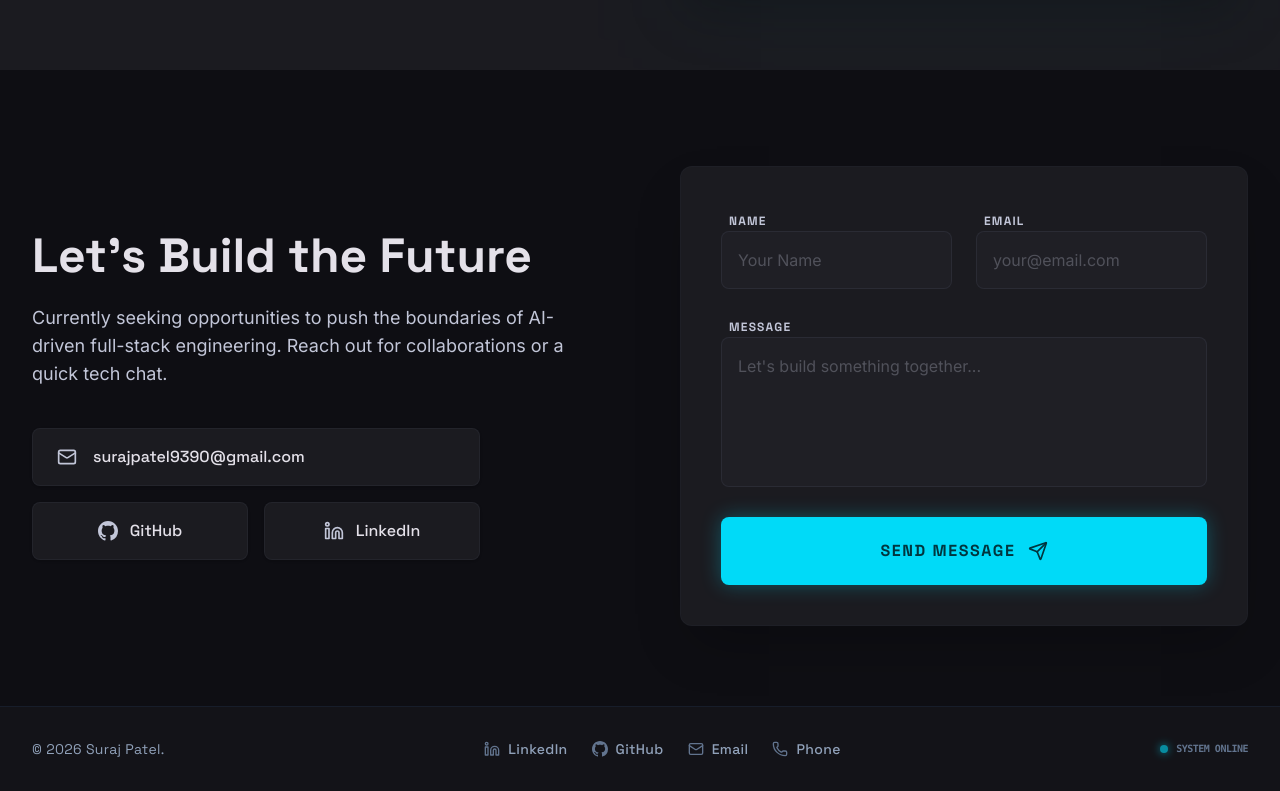
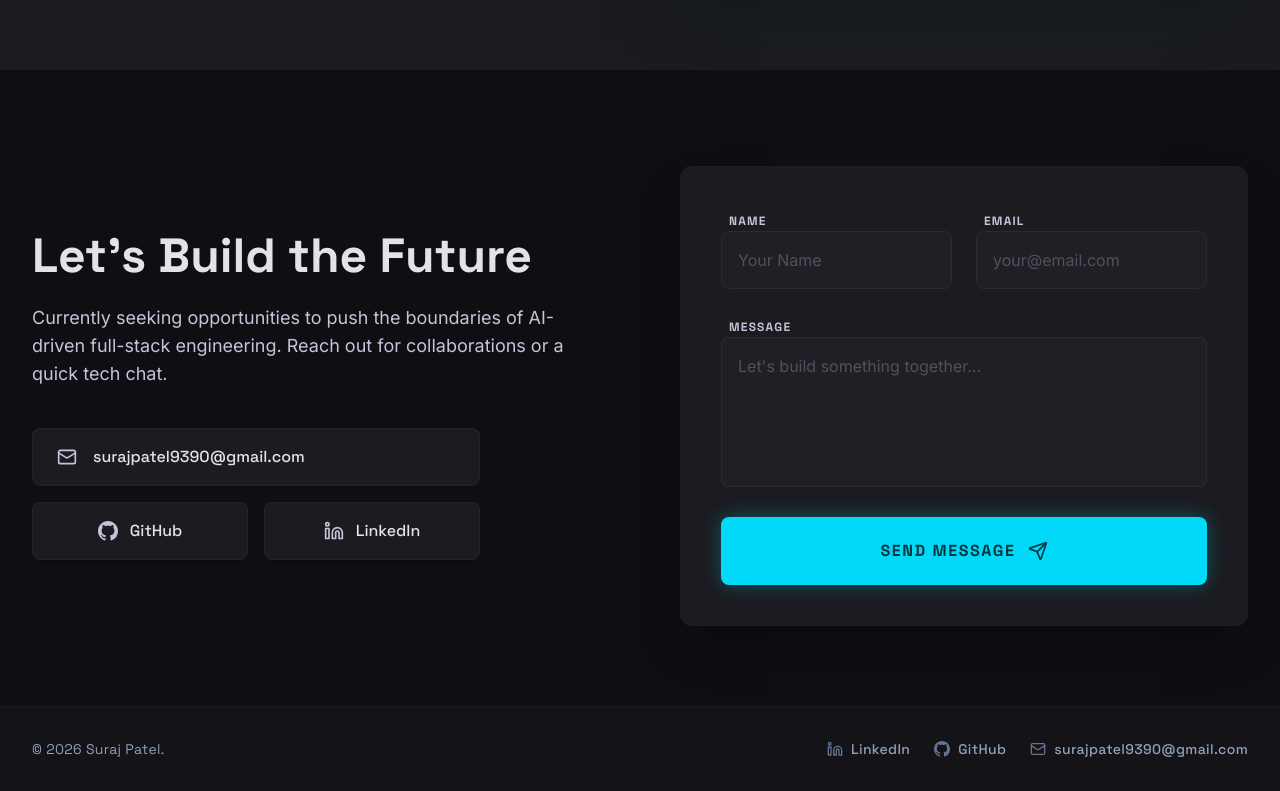
Before and after one commit to SurajPatel04/Portfolio, a React (Vite) app: page / in a window 1280 px wide. Shown: the part 4944-5735 px from the top of the page. Built offline with nearby package versions, Linux system fonts and the light colour scheme.

Commit message:
footer fix

```diff
--- a/src/components/Footer.tsx
+++ b/src/components/Footer.tsx
@@ -1,4 +1,4 @@
-import { Mail, Phone } from 'lucide-react';
+import { Mail } from 'lucide-react';
 
 // GitHub SVG icon (inline to avoid lucide-react version export issues)
 const GithubIcon = ({ className }: { className?: string }) => (
@@ -32,18 +32,10 @@ export default function Footer() {
             <GithubIcon className="w-4 h-4 text-slate-500 group-hover:text-primary transition-colors shrink-0" />
             <span className="leading-none">GitHub</span>
           </a>
-          <a className="group inline-flex items-center gap-2 text-slate-400 hover:text-primary transition-all font-headline text-sm tracking-wide font-medium" href="mailto:surajpatel9390@gmail.com">
-            <Mail className="w-4 h-4 text-slate-500 group-hover:text-primary transition-colors shrink-0" />
-            <span className="leading-none">Email</span>
-          </a>
-          <a className="group inline-flex items-center gap-2 text-slate-400 hover:text-primary transition-all font-headline text-sm tracking-wide font-medium" href="tel:+919260923895">
-            <Phone className="w-4 h-4 text-slate-500 group-hover:text-primary transition-colors shrink-0" />
-            <span className="leading-none">Phone</span>
-          </a>
-        </div>
-        <div className="flex items-center gap-2">
-          <div className="w-2 h-2 rounded-full bg-primary animate-pulse shadow-[0_0_8px_#00daf8]"></div>
-          <span className="text-[10px] text-slate-500 uppercase tracking-tighter font-mono font-bold">System Online</span>
+          <div className="inline-flex items-center gap-2 text-slate-400 font-headline text-sm tracking-wide font-medium">
+            <Mail className="w-4 h-4 text-slate-500 shrink-0" />
+            <span className="leading-none">surajpatel9390@gmail.com</span>
+          </div>
         </div>
       </div>
     </footer>
```
